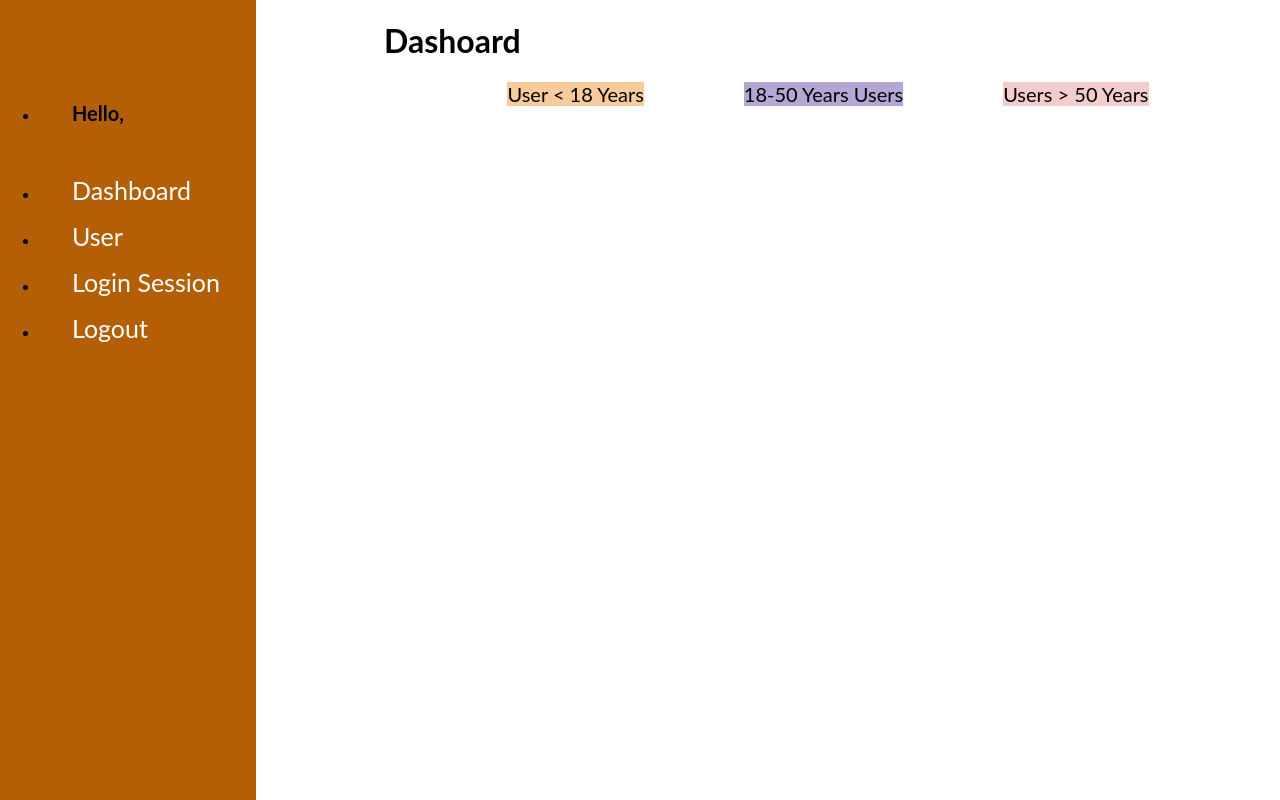
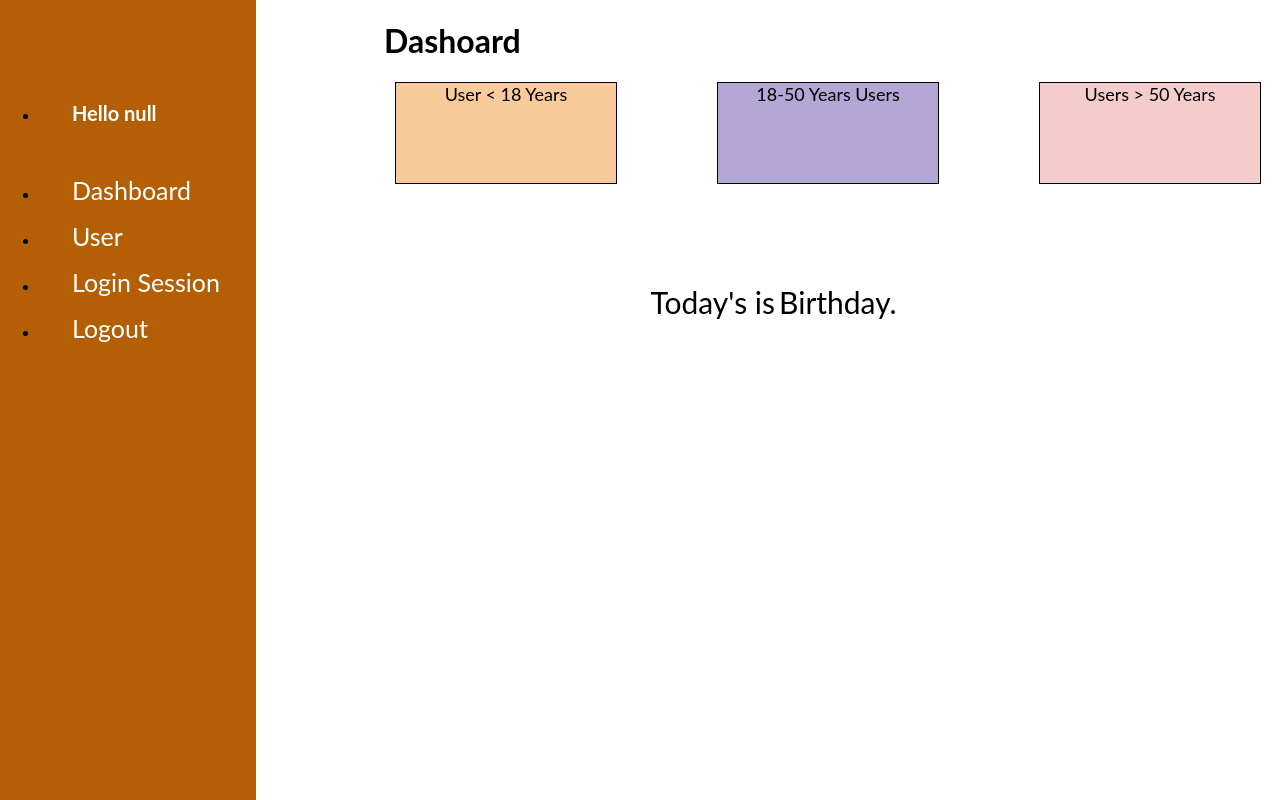
Before and after one commit to mayurpurushvani/Cybercom-creation, a PHP site: page / in a window 1280 px wide. Run offline with PHP 8.4, Linux system fonts and the light colour scheme.

Commit message:
forth commit

```diff
--- a/Exam1/css/dashboard.css
+++ b/Exam1/css/dashboard.css
@@ -6,37 +6,85 @@ margin-left: 30%;
 }
 .align
 {
-    align-items: center;
     justify-content: center;
     display: flex;
-
+    text-align: center;
 }
 .box-1
 {
     background-color: #f9cb9c;
-    max-height: 100px;
-    max-width: 200px;
+    min-height: 100px;
+    min-width: 220px;
+    border: 1px;
+    border-color: black;
+    border-style: solid;
+
 }
 .box-2
 {
     background-color: #b4a7d6;
-    max-height: 100px;
-    max-width: 200px;
+    min-height: 100px;
+    min-width: 220px;
+    border: 1px;
+    border-color: black;
+    border-style: solid;
     margin-left: 100px;
+}
+.input-100
+{
+    width: 200px;
+}
+.align-input-100
+{
+    margin-top: 60px;
+    height: 50px;
+}
+.add-user-btn
+{
+    background-color: #b45f06;
+    color: white;
+    border: 1px;
+    border-color: black;
+    border-style: solid;
+    width: 150px;
+    margin-left: 73%;
+}
+.bday-100
+{
+    margin-left: 30%;
+    margin-right: auto;
+    margin-top: 100px;
+}
+.bday
+{
+    font-size: 30px;
 }
 .box-3
 {
     background-color: #f4cccc;
-    max-height: 100px;
-    max-width: 200px;
+    min-height: 100px;
+    min-width: 220px;
+    border: 1px;
+    border-color: black;
+    border-style: solid;
     margin-left: 100px;
 }
 
-label{
+.label{
+
     text-align: center;
-    font-size: 20px;
+    font-size: 18px;
+    color: black;
+
+}
+
+.label-1{
+    padding-top: 40px;
+    text-align: center;
+    font-size: 25px;
     color: black;
 }
+
 h5{
 padding: 8px 8px 8px 32px;
 text-decoration: none;
@@ -71,3 +119,25 @@ transition: 0.3s;
 nav a:hover {
 color: gray;
 }
+
+
+
+/*USER*/
+.table {
+    margin: 0;
+}
+.table-data2 {
+    border-collapse: collapse;
+    overflow: visible;
+}
+
+.table-data2.table thead th {
+    font-size: 12px;
+    color: #555;
+    text-transform: uppercase;
+    border: none;
+    font-weight: 600;
+    vertical-align: top;
+    padding: 15px 40px;
+    padding-right: 10px;
+}
--- a/Exam1/index.html
+++ b/Exam1/index.html
@@ -15,18 +15,16 @@
                 <h5><label id="name">Hello, </label></h5>
             </li>
             <li>
-
                 <a href="index.html">Dashboard</a>
-
             </li>
             <li>
                 <a href="user.html">User</a>
             </li>
             <li>
-                <a href="Login_Session.html">Login Session</a>
+                <a href="userSession.html">Login Session</a>
             </li>
             <li>
-                <a href="Logout">Logout</a>
+                <a href="logout.html">Logout</a>
             </li>
         </ul>
     </nav>
@@ -36,21 +34,35 @@
     <div class="align">
 
         <div class="box-1">
-            <label>User < 18 Years</label>
-            <label id="under12"></label>
+            <label class="label">User < 18 Years</label><br><br>
+            <label class="label-1" id="under12"></label>
         </div>
 
         <div class="box-2">
-            <label>18-50 Years Users</label>
-            <label id="Under50"></label>
+            <label class="label">18-50 Years Users</label><br><br>
+            <label class="label-1" id="Under50"></label>
         </div>
 
         <div class="box-3">
-            <label>Users > 50 Years</label>
-            <label id="below50"></label>
+            <label class="label">Users > 50 Years</label><br><br>
+            <label class="label-1" id="below50"></label>
         </div>
 
 </div>
 
+
+<div class="bday-100">
+    <label class="bday">Today's is</label>
+    <label class = "bday" id="userName"></label>
+    <label class="bday"> Birthday.</label>
+</div>
+
+
+<script src="script-user.js"></script>
+
+<script>
+    document.getElementById("name").innerHTML = "Hello " + sessionStorage.getItem("name");
+</script>
+
 </body>
 </html>
```
Also changed, not shown: Exam1/logout.html (added, +12 -0 lines), Exam1/script-login.js (+7 -2 lines), Exam1/script-user.js (added, +50 -0 lines), Exam1/subUser.html (added, +30 -0 lines), Exam1/user.html (added, +94 -0 lines), Exam1/userSession.html (added, +71 -0 lines).
